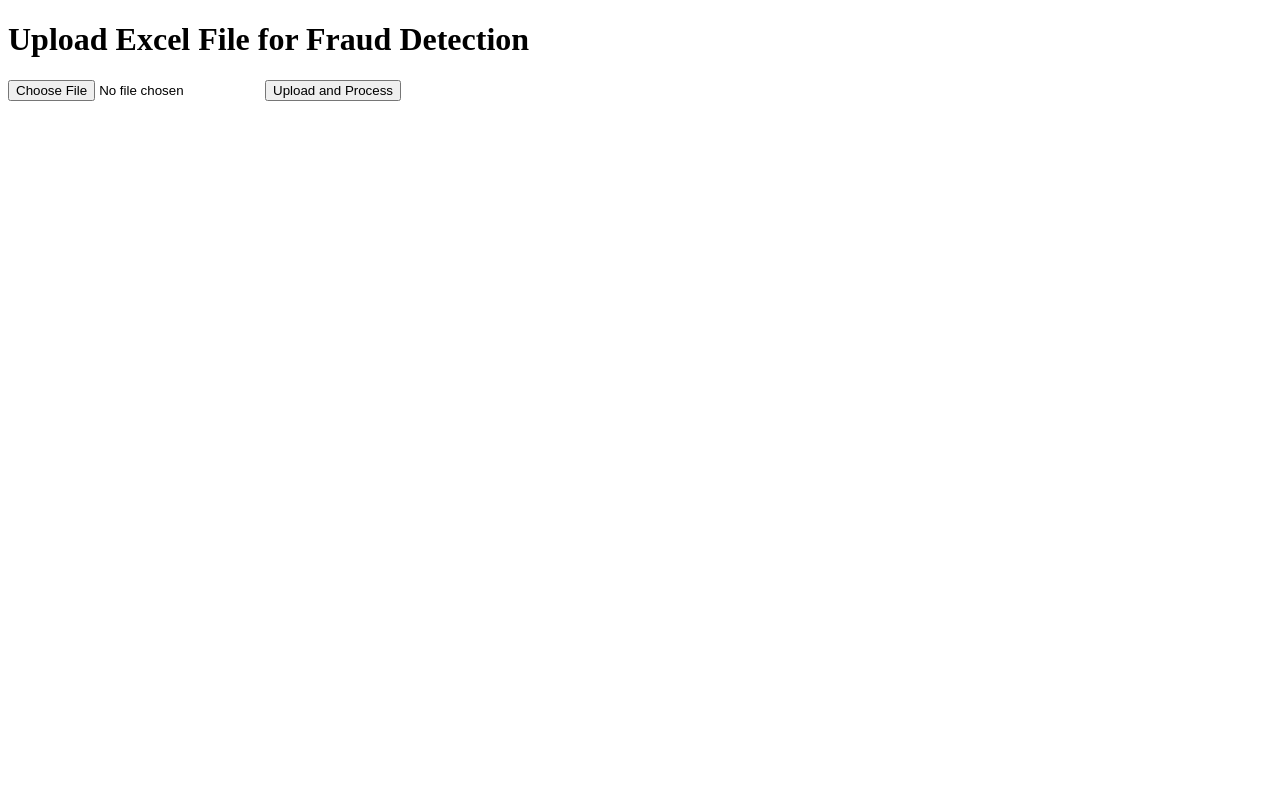
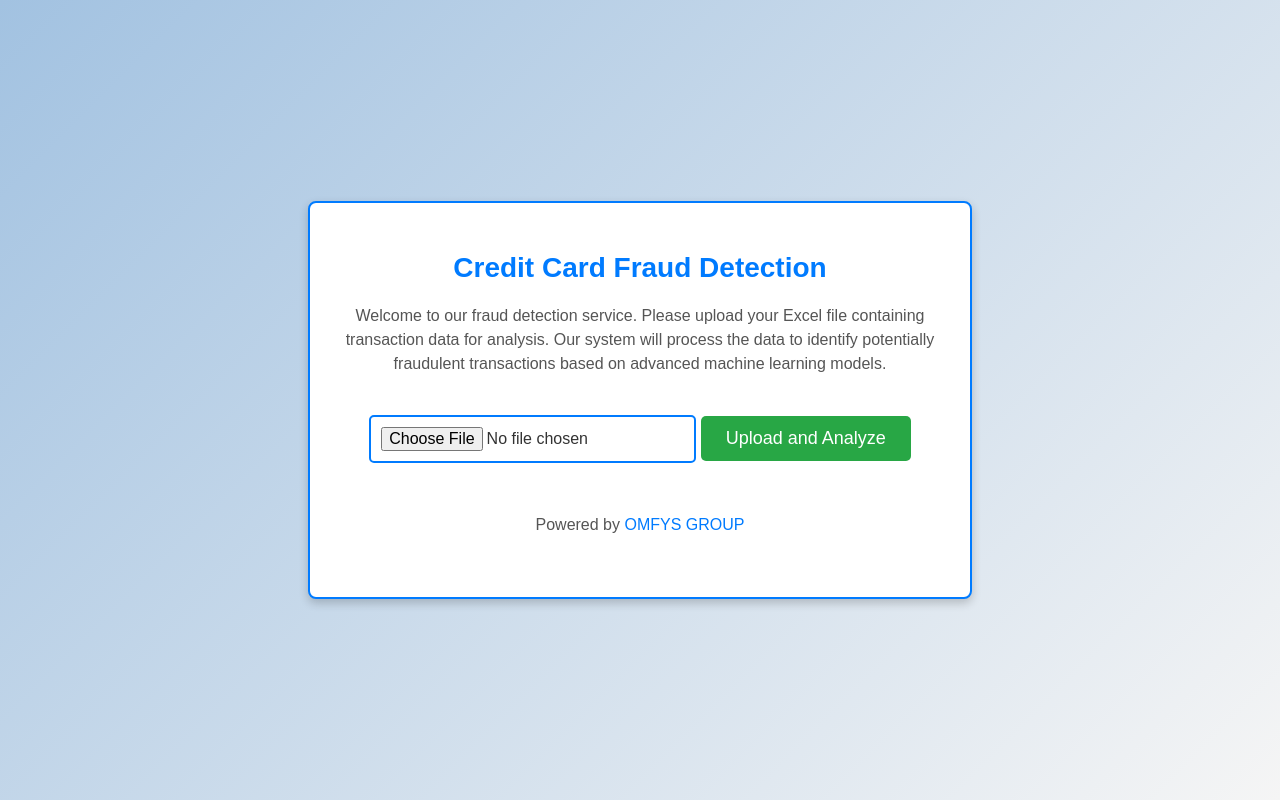
Before and after one commit to Yash1789/Credit-Card-Fraud-Detection, a Flask app: page / in a window 1280 px wide. Run offline with Flask 3, Linux system fonts and the light colour scheme; parts of the project's set-up code (start-up, migrations or seed data) failed here and were passed over.

Commit message:
Update index.html

```diff
--- a/Credit Card/templates/index.html
+++ b/Credit Card/templates/index.html
@@ -4,12 +4,88 @@
     <meta charset="UTF-8">
     <meta name="viewport" content="width=device-width, initial-scale=1.0">
     <title>Credit Card Fraud Detection</title>
+    <style>
+        body {
+            font-family: 'Arial', sans-serif;
+            background: linear-gradient(135deg, #a2c2e1, #f5f5f5);
+            color: #333;
+            margin: 0;
+            padding: 0;
+            display: flex;
+            justify-content: center;
+            align-items: center;
+            height: 100vh;
+        }
+        .container {
+            background: #ffffff;
+            border-radius: 8px;
+            box-shadow: 0 4px 10px rgba(0,0,0,0.2);
+            padding: 30px;
+            max-width: 600px;
+            width: 100%;
+            text-align: center;
+            border: 2px solid #007bff;
+        }
+        h1 {
+            color: #007bff;
+            font-size: 28px;
+            margin-bottom: 20px;
+        }
+        p {
+            color: #555;
+            font-size: 16px;
+            margin-bottom: 30px;
+            line-height: 1.5;
+        }
+        input[type="file"] {
+            margin-bottom: 20px;
+            font-size: 16px;
+            padding: 10px;
+            border: 2px solid #007bff;
+            border-radius: 5px;
+        }
+        button {
+            background-color: #28a745;
+            border: none;
+            color: #ffffff;
+            padding: 12px 25px;
+            text-align: center;
+            text-decoration: none;
+            display: inline-block;
+            font-size: 18px;
+            margin-top: 10px;
+            border-radius: 5px;
+            cursor: pointer;
+            transition: background-color 0.3s ease;
+        }
+        button:hover {
+            background-color: #218838;
+        }
+        .footer {
+            margin-top: 30px;
+            font-size: 14px;
+            color: #6c757d;
+        }
+        .footer a {
+            color: #007bff;
+            text-decoration: none;
+        }
+        .footer a:hover {
+            text-decoration: underline;
+        }
+    </style>
 </head>
 <body>
-    <h1>Upload Excel File for Fraud Detection</h1>
-    <form action="/upload" method="post" enctype="multipart/form-data">
-        <input type="file" name="file" required>
-        <button type="submit">Upload and Process</button>
-    </form>
+    <div class="container">
+        <h1>Credit Card Fraud Detection</h1>
+        <p>Welcome to our fraud detection service. Please upload your Excel file containing transaction data for analysis. Our system will process the data to identify potentially fraudulent transactions based on advanced machine learning models.</p>
+        <form action="/upload" method="post" enctype="multipart/form-data">
+            <input type="file" name="file" accept=".xls, .xlsx" required>
+            <button type="submit">Upload and Analyze</button>
+        </form>
+        <div class="footer">
+            <p>Powered by <a href="https://www.omfys.com" target="_blank">OMFYS GROUP</a></p>
+        </div>
+    </div>
 </body>
 </html>
```
